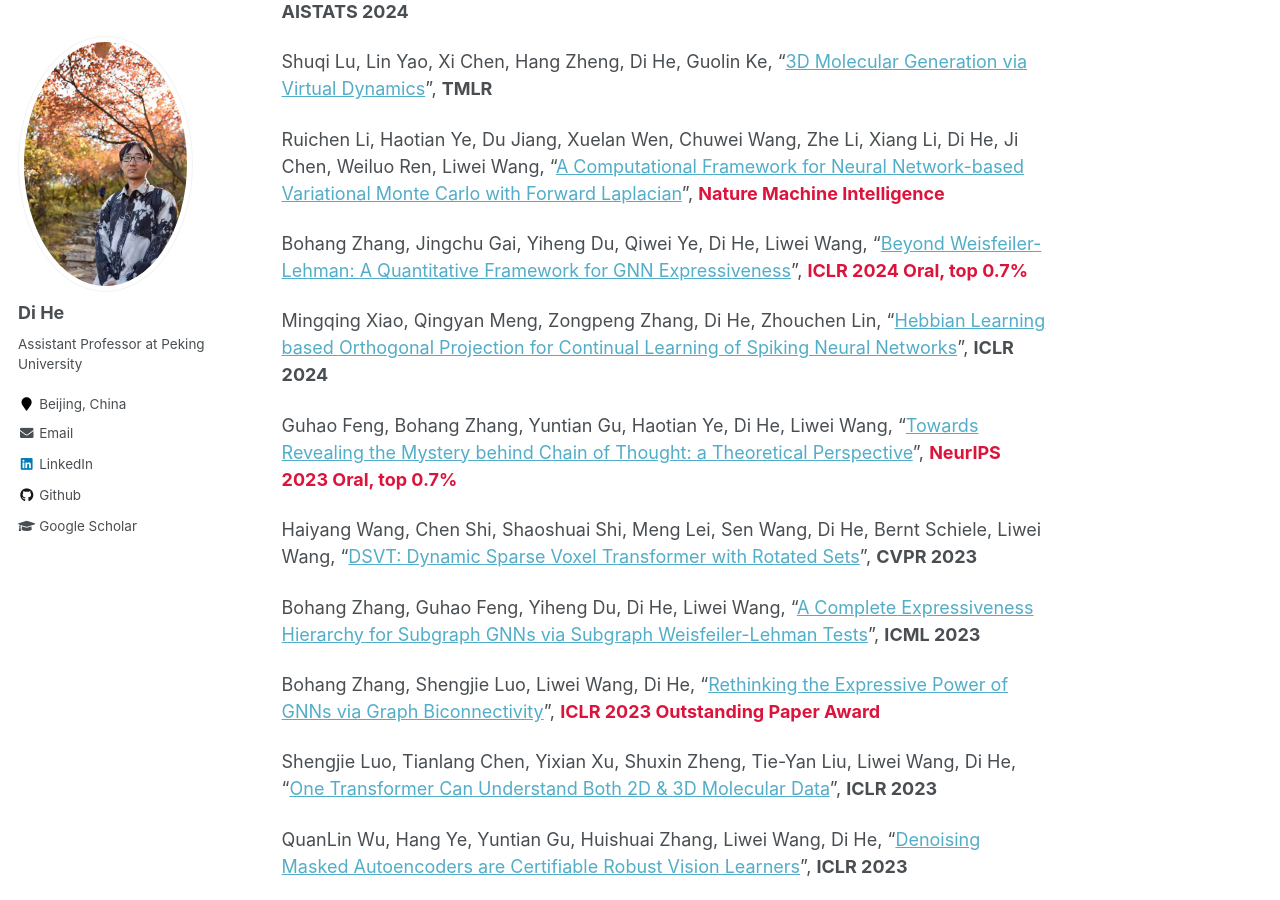
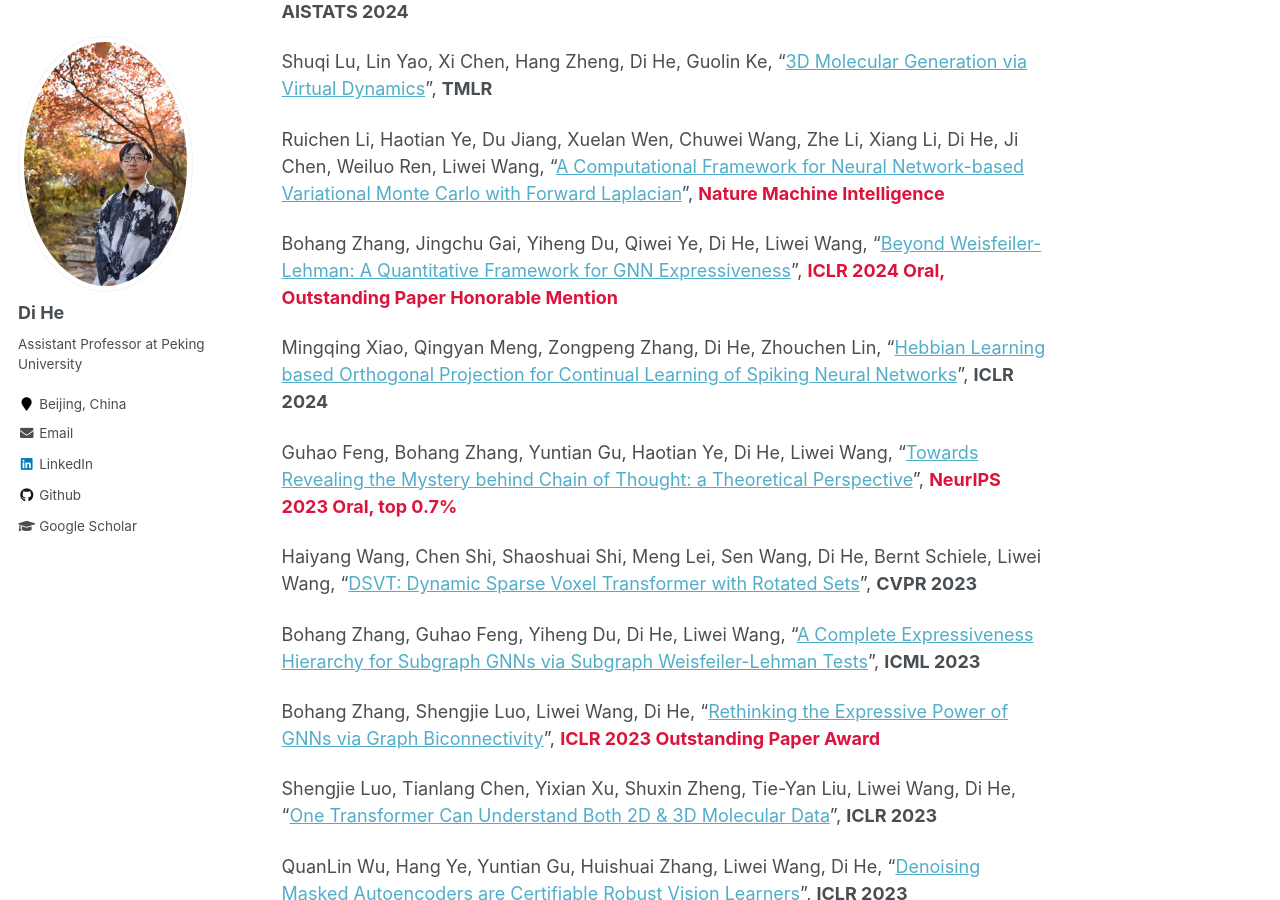
Before and after one commit to DiHe-PKU/DiHe-PKU.github.io, a Jekyll site: the page built from _pages/about.md, in a window 1280 px wide and 900 px high, scrolled down 1049 px. Built offline with Jekyll 4.4.1, drawn with Linux system fonts in a browser that asks for light colours; formulas are drawn with MathJax 3.

Commit message:
Update about.md

```diff
--- a/_pages/about.md
+++ b/_pages/about.md
@@ -32,7 +32,7 @@ Shuqi Lu, Lin Yao, Xi Chen, Hang Zheng, Di He, Guolin Ke, "[3D Molecular Generat
 
 Ruichen Li, Haotian Ye, Du Jiang, Xuelan Wen, Chuwei Wang, Zhe Li, Xiang Li, Di He, Ji Chen, Weiluo Ren, Liwei Wang, "[A Computational Framework for Neural Network-based Variational Monte Carlo with Forward Laplacian](https://www.nature.com/articles/s42256-024-00794-x)", **<font color="#DC143C"> Nature Machine Intelligence</font>**
 
-Bohang Zhang, Jingchu Gai, Yiheng Du, Qiwei Ye, Di He, Liwei Wang, "[Beyond Weisfeiler-Lehman: A Quantitative Framework for GNN Expressiveness](https://arxiv.org/abs/2401.08514)", **<font color="#DC143C"> ICLR 2024 Oral, top 0.7%</font>**
+Bohang Zhang, Jingchu Gai, Yiheng Du, Qiwei Ye, Di He, Liwei Wang, "[Beyond Weisfeiler-Lehman: A Quantitative Framework for GNN Expressiveness](https://arxiv.org/abs/2401.08514)", **<font color="#DC143C"> ICLR 2024 Oral, Outstanding Paper Honorable Mention</font>**
 
 Mingqing Xiao, Qingyan Meng, Zongpeng Zhang, Di He, Zhouchen Lin, "[Hebbian Learning based Orthogonal Projection for Continual Learning of Spiking Neural Networks](https://arxiv.org/abs/2402.11984)", **ICLR 2024**
 
```
